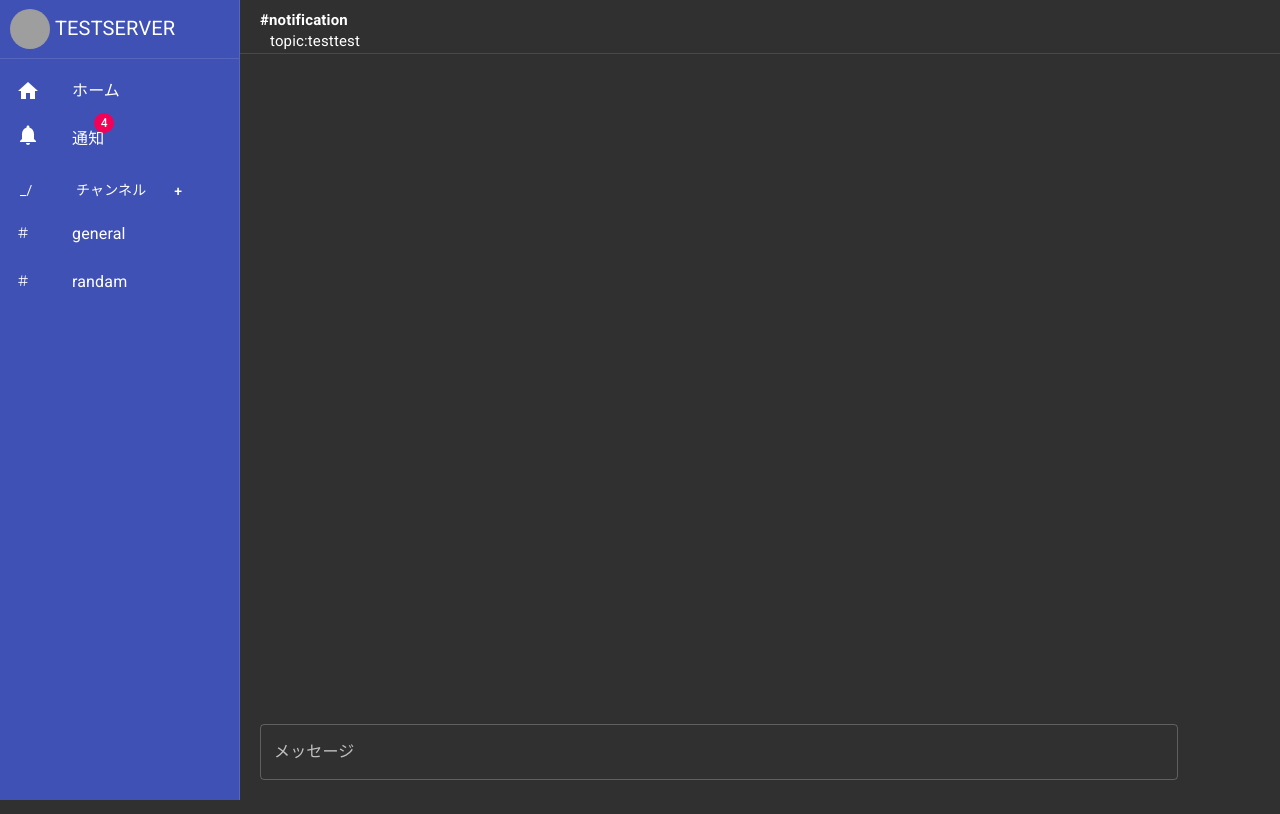
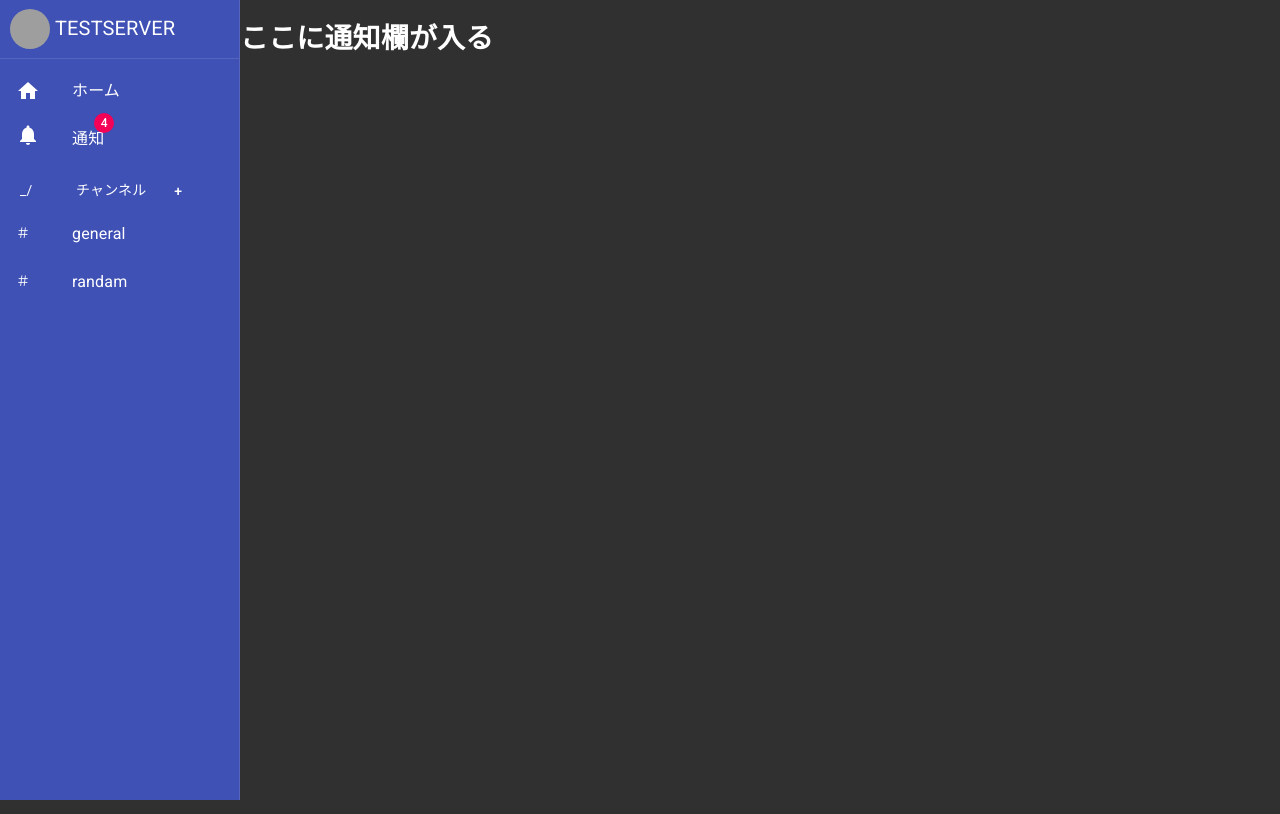
Before and after one commit to girakdev/Girack, a Next.js app: page /notification in a window 1280 px wide. Built offline with nearby package versions, Linux system fonts and the light colour scheme; grey boxes are pictures that could not be loaded.

Commit message:
add notification

```diff
--- a/components/SideBar.tsx
+++ b/components/SideBar.tsx
@@ -96,7 +96,7 @@
                     </ListItem>
                 </Link>
 
-                <Link href="/">
+                <Link href="/notification">
                     <ListItem button >
                         <Badge badgeContent={4} color="secondary">
                             <ListItemIcon>< NotificationsIcon /></ListItemIcon>
--- /dev/null
+++ b/pages/notification.tsx
@@ -0,0 +1,27 @@
+import { createStyles, List, makeStyles } from "@material-ui/core"
+import Sidebar from '../components/SideBar';
+
+
+const useStyles = makeStyles((theme) => createStyles({
+    root: {
+        display: 'flex',
+    },
+}));
+
+
+const Blog = () => {
+    //通信するためのSocket
+    //const socket = io();
+    const classes = useStyles();
+
+
+    return (
+        <div className={classes.root}>
+            <Sidebar />
+            <h1>ここに通知欄が入る</h1>
+        </div>
+    );
+
+}
+
+export default Blog;
```
